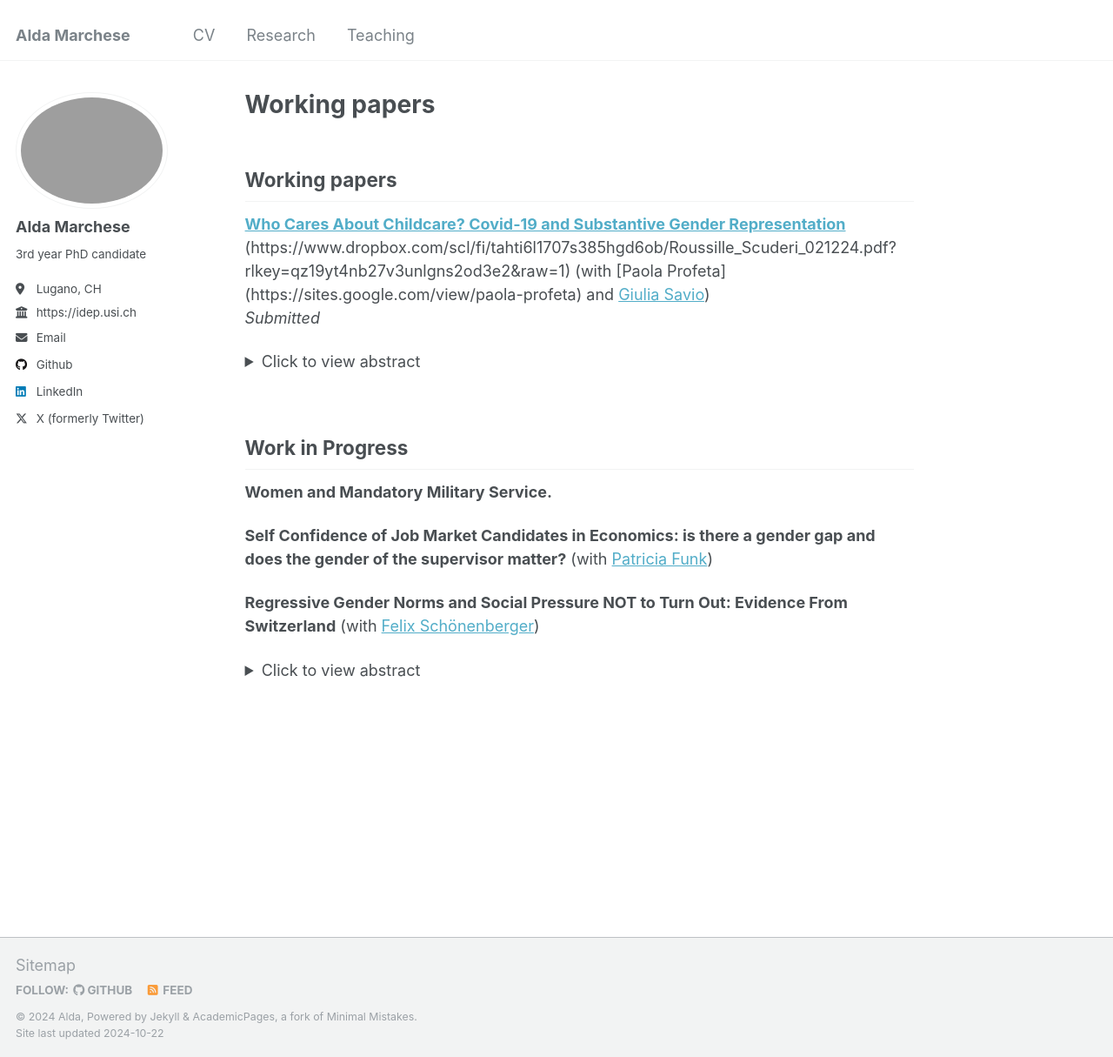
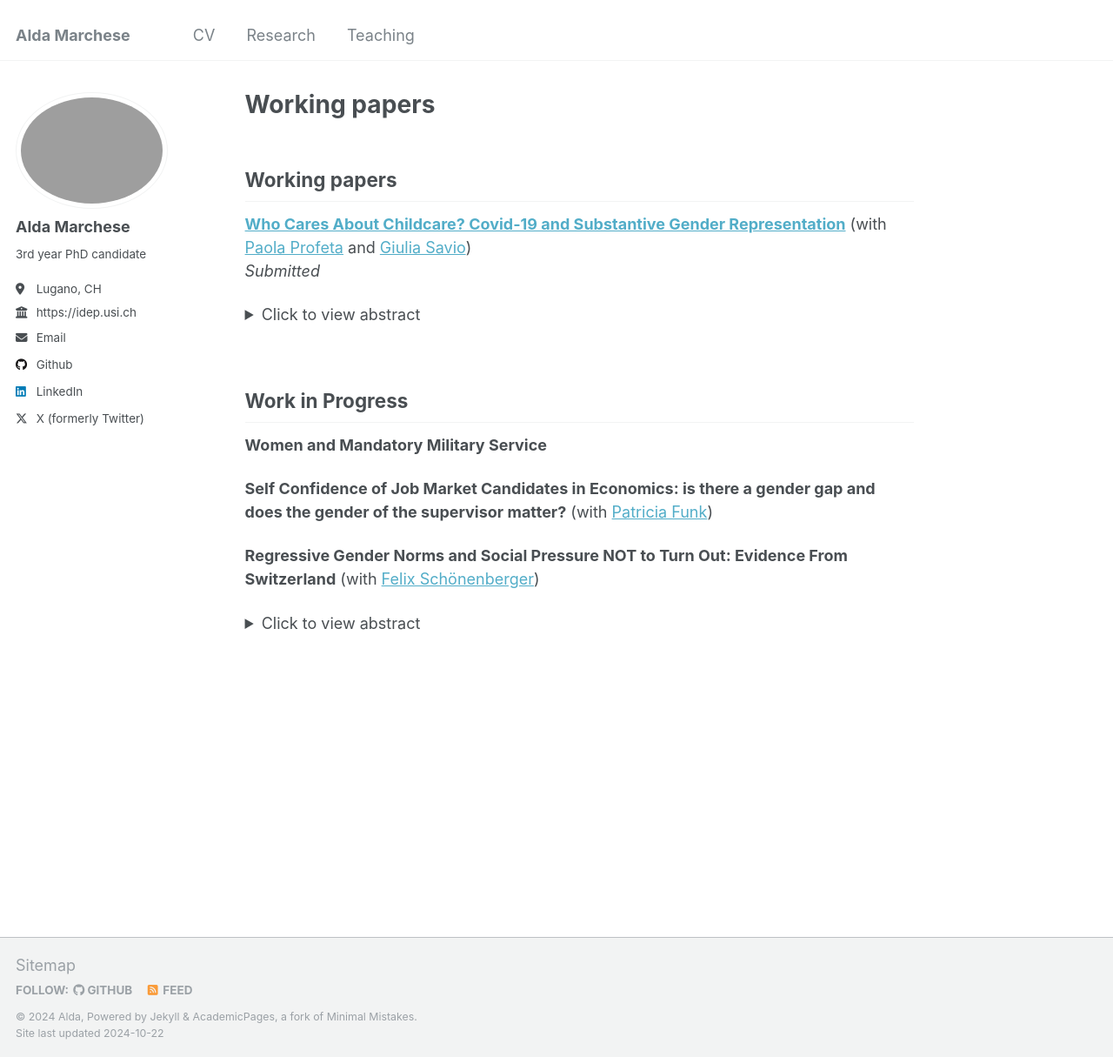
Before and after one commit to aldamarchese/aldamarchese.github.io, a Jekyll site: the page built from _pages/research.md, in a window 1280 px wide and 1215 px high. Shown: the whole window at 87% size. Built offline with Jekyll 4.4.1, drawn with Linux system fonts in a browser that asks for light colours; our own code applies the rules of GitHub Pages for plain Markdown files.

Commit message:
Update research.md

```diff
--- a/_pages/research.md
+++ b/_pages/research.md
@@ -7,7 +7,7 @@ redirect_from:
 ---
 ## Working papers
 
-  [**Who Cares About Childcare? Covid-19 and Substantive Gender Representation**](https://www.dropbox.com/scl/fi/nju96trouq2uu2hrer784/Marchese_Profeta_Savio_childcare.pdf?rlkey=2muw8sa2lvo3fbdqugghn5eli&dl=0) (https://www.dropbox.com/scl/fi/tahti6l1707s385hgd6ob/Roussille_Scuderi_021224.pdf?rlkey=qz19yt4nb27v3unlgns2od3e2&raw=1) (with [Paola Profeta] (https://sites.google.com/view/paola-profeta) and [Giulia Savio](https://sites.google.com/view/giuliasavioswebpage/home?authuser=0))  <br/>
+  [**Who Cares About Childcare? Covid-19 and Substantive Gender Representation**](https://www.dropbox.com/scl/fi/nju96trouq2uu2hrer784/Marchese_Profeta_Savio_childcare.pdf?rlkey=2muw8sa2lvo3fbdqugghn5eli&dl=0) (with [Paola Profeta](https://sites.google.com/view/paola-profeta) and [Giulia Savio](https://sites.google.com/view/giuliasavioswebpage/home?authuser=0))  <br/>
   _Submitted_
   <details>
   <summary>Click to view abstract</summary>
@@ -16,7 +16,7 @@ redirect_from:
 
 ## Work in Progress
 
-**Women and Mandatory Military Service.**
+**Women and Mandatory Military Service**
 
 **Self Confidence of Job Market Candidates in Economics: is there a gender gap and does the gender of the supervisor matter?**  (with [Patricia Funk](https://sites.google.com/site/patriciafelicitasfunk/patricia-funks-research-webpage)) <br/>
 
```
